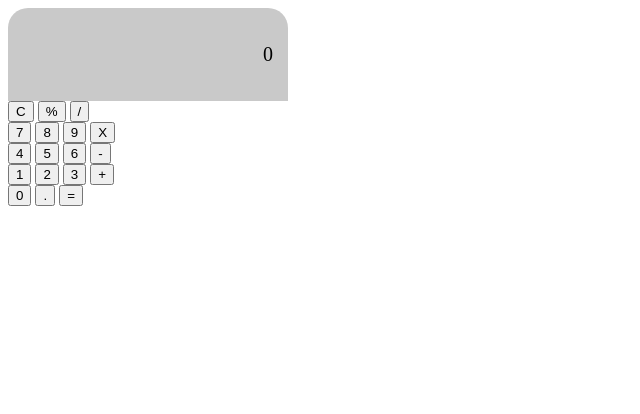
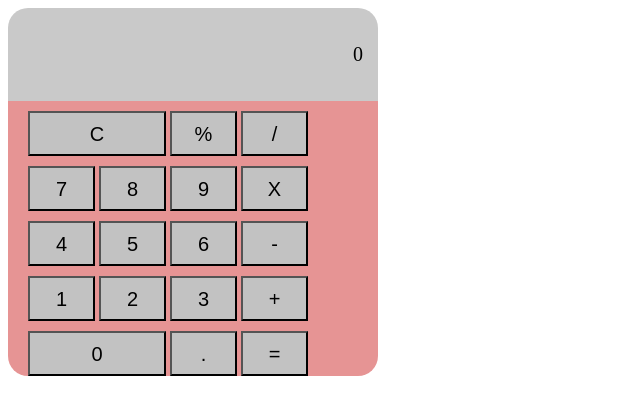
Before and after one commit to UrsisTech/Calculator-lab, a plain HTML site: page code/calculator-lab/index.html in a window 1280 px wide. Shown: the whole page, without its empty margins (0-640 px from the left). Drawn offline with Linux system fonts and the light colour scheme.

Commit message:
mass commit

```diff
--- a/code/calculator-lab/css/style.css
+++ b/code/calculator-lab/css/style.css
@@ -1,9 +1,37 @@
 .display {
     background-color: rgb(201, 201, 201);
     padding: 15px;
-    width: 250px;
+    width: 340px;
     text-align: right;
     font-size: 20px;
     border-top-left-radius:20px;
     border-top-right-radius:20px;
 }
+
+button {
+    padding: 10px;
+    width: 67px;
+    height: 45px;
+    margin-top: 10px;
+    background-color: rgb(194, 194, 194);
+    color: black;
+    font-size: 20px;
+
+}
+
+button:hover {
+    cursor: pointer;
+    background-color: rgb(182, 178, 178);
+   }
+   button:active {
+    background-color: rgb(136, 136, 136);
+   }
+
+#calc-body {
+    background:rgb(230, 148, 148);
+    border-bottom-left-radius: 20px;
+    border-bottom-right-radius: 20px;
+    width: 350px;
+    padding-left: 20px;
+
+}
--- a/code/calculator-lab/index.html
+++ b/code/calculator-lab/index.html
@@ -5,39 +5,44 @@
     <meta charset="UTF-8">
     <meta http-equiv="X-UA-Compatible" content="IE=edge">
     <meta name="viewport" content="width=device-width, initial-scale=1.0">
+    <script defer src="js/main.js"></script>
     <title>Bee's Calculator Project</title>
 </head>
 <body>
     <div class="display">
         <p id="output">0</p>
     </div>
+<div id="calc-body">
+
     <div class="first-row">
-        <button id="r1-1">C</button>
-        <button id="r1-2">%</button>
-        <button id="r1-3">/</button>
+        <button id="r1-1" onclick="forclear()" style="width: 138px;">C</button>
+        <button id="r1-2" value="%" onclick="fordisplay('%') ">%</button>
+        <button id="r1-3" onclick="perc()" value="/" onclick="fordisplay('/') ">/</button>
     </div>
     <div class="second-row">
-        <button id="r2-1">7</button>
-        <button id="r2-2">8</button>
-        <button id="r2-3">9</button>
-        <button id="r2-4">X</button>
+        <button id="r2-1" value="7" onclick="fordisplay('7')" >7</button>
+        <button id="r2-2" value="8" onclick="fordisplay('8') ">8</button>
+        <button id="r2-3" value="9" onclick="fordisplay('9') ">9</button>
+        <button id="r2-4" value="x" onclick="fordisplay('x') ">X</button>
     </div>
     <div class="third-row">
-        <button id="r3-1">4</button>
-        <button id="r3-2">5</button>
-        <button id="r3-3">6</button>
-        <button id="r3-4">-</button>
+        <button id="r3-1" value="4" onclick="fordisplay('4') ">4</button>
+        <button id="r3-2" value="5" onclick="fordisplay('5') ">5</button>
+        <button id="r3-3" value="6" onclick="fordisplay('6') ">6</button>
+        <button id="r3-4" value="-" onclick="fordisplay('-') ">-</button>
     </div>
     <div class="fourth-row">
-        <button id="r4-1">1</button>
-        <button id="r4-2">2</button>
-        <button id="r4-3">3</button>
-        <button id="r4-4">+</button>
+        <button id="r4-1" value="1" onclick="fordisplay('1') ">1</button>
+        <button id="r4-2" value="2" onclick="fordisplay('2') ">2</button>
+        <button id="r4-3" value="3" onclick="fordisplay('3') ">3</button>
+        <button id="r4-4" value="+" onclick="fordisplay('+') ">+</button>
     </div>
     <div class="final-row">
-        <button id="r5-1">0</button>
-        <button id="r5-2">.</button>
-        <button id="r5-3">=</button>
+        <button id="r5-1" style="width: 138px;" value="0" onclick="fordisplay('0') ">0</button>
+        <button id="r5-2" value="." onclick="fordisplay('.') ">.</button>
+        <button id="r5-3" value="=" onclick="solve()">=</button>
     </div>
+</div>
+
 </body>
 </html>
--- a/code/calculator-lab/js/main.js
+++ b/code/calculator-lab/js/main.js
@@ -0,0 +1,28 @@
+function forclear() {
+    document.getElementById("output").innerHTML = "0";
+}
+
+function removeZero() {
+    var value = document.getElementById("output").innerHTML;
+    if (value == "0") {
+         value = " "
+         document.getElementById("output").innerHTML = value;
+    }
+}
+function perc() {
+    var value = document.getElementById("output").innerHTML;
+    value = value / 100;
+    document.getElementById("output").innerHTML = value;
+}
+
+function fordisplay(value) {
+    removeZero()
+    document.getElementById("output").innerHTML += value;
+}
+
+function solve() {
+    removeZero()
+    var equation = document.getElementById("output").innerHTML;
+    var solved = eval(equation);
+    document.getElementById('output').innerHTML = solved;
+}
```
Also changed, not shown: 3 other files.
